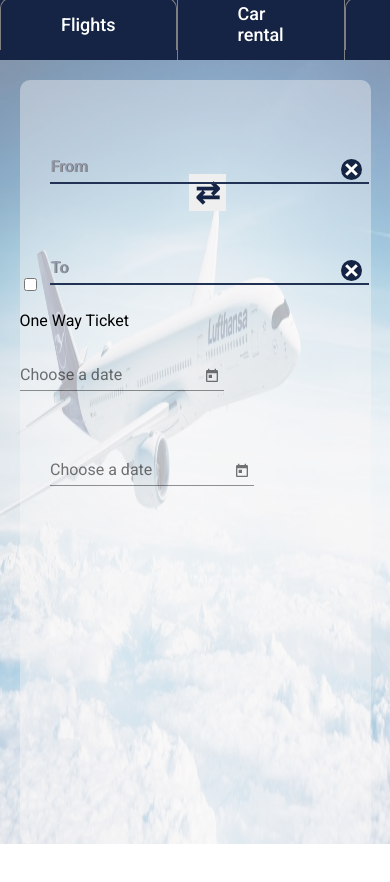
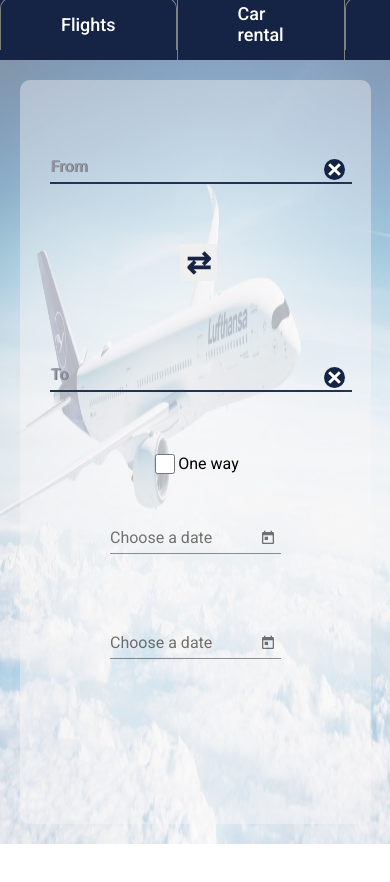
Before and after one commit to ankaziele/flight-search-engine, an Angular app in the folder flight-search-engine/: page / in a window 390 px wide. Shown: the top 882 px of the page. Before the commit the page ends 844 px from the top, so only its background shows below. Built offline with nearby package versions, Linux system fonts and the light colour scheme.

Commit message:
date validation + css optimization

```diff
--- a/flight-search-engine/src/app/airport/airport.component.html
+++ b/flight-search-engine/src/app/airport/airport.component.html
@@ -1,29 +1,24 @@
 <div class="inputWrapper">
-
   <label>
     <input
       type="text"
       [(ngModel)]="value"
-            placeholder="{{placeholder}}"
+      placeholder="{{ placeholder }}"
       class="input"
       isOpened="isOpened"
       (keydown)="onKeyDown()"
       (keyup.arrowup)="previousAirport()"
       (keyup.arrowdown)="nextAirport()"
       (keydown.enter)="addToInput()"
-        >
-        <span class="label">{{label}}</span>
+    />
+    <span class="label">{{ label }}</span>
     <span class="close" (click)="clearInput()"></span>
     <span class="border"></span>
   </label>
   <ul *ngIf="value.length > 2 && isOpened" class="listWrapper">
+    <div *ngFor="let airport of airportsList" class="itemWrapper">
       <div
-            *ngFor="let airport of airportsList"
-            class="itemWrapper"
-
-
-        >
-            <div *ngIf="airport.airport"
+        *ngIf="airport.airport"
         (mouseenter)="onMouseOver(airport)"
         (mouseleave)="onMouseLeave(airport)"
       >
@@ -33,31 +28,34 @@
           (click)="addToInput()"
         >
           <span>
-                        {{airport.airport}}
+            {{ airport.airport }}
           </span>
           <span>
-                        {{airport.code | uppercase}}
+            {{ airport.code | uppercase }}
           </span>
           <span>
-                        {{airport.country}}
+            {{ airport.country }}
           </span>
         </li>
       </div>
-            <div *ngIf="airport.area" class="areasList"
-            >
+      <div *ngIf="airport.area" class="areasList">
         <div class="areaName">
-                    {{airport.area}}
+          {{ airport.area }}
         </div>
-                <li *ngFor="let item of airport.items" class="listItem sublist" [class.selected]="item.selected"
+        <li
+          *ngFor="let item of airport.items"
+          class="listItem sublist"
+          [class.selected]="item.selected"
           (click)="addToInput()"
           (mouseenter)="onMouseOver(item)"
-                (mouseleave)="onMouseLeave(item)">
-                    <span>{{item.airport}}</span>
+          (mouseleave)="onMouseLeave(item)"
+        >
+          <span>{{ item.airport }}</span>
           <span>
-                        {{item.code | uppercase}}
+            {{ item.code | uppercase }}
           </span>
           <span>
-                        {{item.country}}
+            {{ item.country }}
           </span>
         </li>
       </div>
--- a/flight-search-engine/src/app/airport/airport.component.scss
+++ b/flight-search-engine/src/app/airport/airport.component.scss
@@ -1,6 +1,7 @@
 .inputWrapper {
   width: 100%;
   max-width: 380px;
+  position: relative;
 }
 label {
   position: relative;
@@ -8,13 +9,12 @@ label {
 
 .listWrapper {
   width: 100%;
-    max-width: 400px;
+  max-width: 380px;
   box-shadow: 5px 5px 7px lightgray;
   padding: 0;
   position: absolute;
-    top: 85px;
+  top: 65px;
   z-index: 2;
-
 }
 
 .listItem {
@@ -25,8 +25,8 @@ label {
   color: grey;
   padding: 10px;
   margin: 0;
+  font-family: Roboto, "Helvetica Neue", sans-serif;
 }
-
 
 .listItem span {
   padding: 5px;
@@ -54,13 +54,13 @@ label {
   padding: 5px;
 }
 
-
 .input {
   position: relative;
   margin: auto;
   width: 100%;
   max-width: 400px;
   top: 40px;
+  font-family: Roboto, "Helvetica Neue", sans-serif;
 }
 
 .label {
@@ -68,10 +68,10 @@ label {
   top: 40px;
   left: 1px;
   font-size: 16px;
-    color: #9098A9;
+  color: #9098a9;
   font-weight: 500;
   transform-origin: 0 0;
-    transition: all .2s ease;
+  transition: all 0.2s ease;
 }
 
 .border {
@@ -82,10 +82,10 @@ label {
   width: 100%;
   transform: scaleX(0);
   transform-origin: 0 0;
-    transition: all .15s ease;
+  transition: all 0.15s ease;
 }
 
-input{
+input {
   -webkit-appearance: none;
   width: 100%;
   border: 0;
@@ -98,29 +98,24 @@ input{
   background: none;
   border-radius: 0;
   color: #223254;
-    transition: all .15s ease;
+  transition: all 0.15s ease;
 
-
-  &:not(:placeholder-shown){
-
+  &:not(:placeholder-shown) {
     + span {
       color: #223254;
-          transform: translateY(-26px) scale(.75);
+      transform: translateY(-26px) scale(0.75);
     }
   }
   &:focus {
-
     background: none;
     outline: none;
-      box-shadow:  5px 2px 7px #6f7b92, -5px 2px 7px #6f7b92;
+    box-shadow: 5px 2px 7px #6f7b92, -5px 2px 7px #6f7b92;
     + span {
-          transform: translateY(-26px) scale(.75);
+      transform: translateY(-26px) scale(0.75);
     }
     + .border {
-
-                  transform: scaleX(1) color #0077FF;
+      transform: scaleX(1) color #0077ff;
     }
-
   }
 }
 
@@ -142,10 +137,11 @@ input{
   background: grey;
 }
 
-.close:before, .close:after {
+.close:before,
+.close:after {
   position: absolute;
   left: 9px;
-    content: ' ';
+  content: " ";
   height: 15px;
   width: 3px;
   background-color: white;
--- a/flight-search-engine/src/app/app.component.html
+++ b/flight-search-engine/src/app/app.component.html
@@ -27,13 +27,6 @@
         {{ destination }}</app-airport
       >
     </div>
-    <app-one-way-toggler [selected]="checkBox" (oncheckBoxSelect)="isCheckBoxSelected($event)"></app-one-way-toggler>
-    <div class="calendarWrapper">
-
-      <app-calendar></app-calendar>
-      <div class="calendar" *ngIf="!checkBox">
-        <app-calendar></app-calendar>
-      </div>
-    </div>
+    <app-calendar></app-calendar>
   </div>
 </div>
--- a/flight-search-engine/src/app/app.component.scss
+++ b/flight-search-engine/src/app/app.component.scss
@@ -1,7 +1,7 @@
 @import "~@angular/material/prebuilt-themes/indigo-pink.css";
 
 .bg {
-  width: 100%x;
+  width: 100%;
   height: 100%;
   display: flex;
   flex-direction: column;
@@ -25,11 +25,11 @@
 .flightSearchEngine {
   display: block;
   width: 90%;
-  height: 100%;
+  height: 90%;
   background-color: rgba(248, 244, 244, 0.411);
   align-self: center;
   justify-content: space-between;
-  margin-top: 20px;
+  margin: 20px;
   border-radius: 10px;
 }
 
@@ -54,14 +54,12 @@
   max-width: 380px;
 }
 
-
-@media (max-width:801px) {
+@media (max-width: 801px) {
   .appWrapper {
-    display: flex;
-    flex-direction: column;
-    align-items: center;
-    width: 90%;
-    margin: 30px;
-    justify-content: space-evenly;
+    display: grid;
+    grid-template-columns: 100%;
+    grid-template-rows: 35% 35% 30%;
+    width: 85%;
+    height: 40%;
   }
 }
--- a/flight-search-engine/src/app/calendar/calendar.component.html
+++ b/flight-search-engine/src/app/calendar/calendar.component.html
@@ -1,6 +1,36 @@
-<mat-form-field class="example-full-width" color="accent">
-    <input matInput [min]="minDate" [matDatepicker]="picker" placeholder="Choose a date">
-    <mat-datepicker-toggle matSuffix [for]="picker">
-    </mat-datepicker-toggle>
-    <mat-datepicker #picker color="primary"></mat-datepicker>
-  </mat-form-field>
+<div class="calendarComponentWrapper">
+  <div class="checkboxWrapper">
+    <input
+      type="checkbox"
+      [(ngModel)]="selected"
+      (click)="onCheckboxSelected()"
+    />
+    <p>One way</p>
+  </div>
+  <div class="calendarWrapper">
+    <mat-form-field class="example-full-width" color="accent">
+      <input
+        [(ngModel)]="departureDate"
+        matInput
+        [min]="minDate"
+        [max]="returnDate"
+        [matDatepicker]="picker"
+        placeholder="Choose a date"
+      />
+      <mat-datepicker-toggle matSuffix [for]="picker"> </mat-datepicker-toggle>
+      <mat-datepicker #picker color="primary"></mat-datepicker>
+    </mat-form-field>
+
+    <mat-form-field *ngIf="!selected" class="example-full-width" color="accent">
+      <input
+        [(ngModel)]="returnDate"
+        matInput="matInput"
+        [min]="departureDate || minDate"
+        [matDatepicker]="picker"
+        placeholder="Choose a date"
+      />
+      <mat-datepicker-toggle matSuffix [for]="picker"> </mat-datepicker-toggle>
+      <mat-datepicker #picker color="primary"></mat-datepicker>
+    </mat-form-field>
+  </div>
+</div>
--- a/flight-search-engine/src/app/calendar/calendar.component.scss
+++ b/flight-search-engine/src/app/calendar/calendar.component.scss
@@ -0,0 +1,48 @@
+.calendarComponentWrapper {
+  height: 100%;
+  width: 100%;
+  display: flex;
+  flex-direction: column;
+  align-items: flex-start;
+  justify-content: flex-start;
+}
+.calendarWrapper {
+  width: 60%;
+  display: flex;
+  justify-content: flex-start;
+}
+
+.example-full-width {
+  padding: 20px;
+}
+
+.checkboxWrapper {
+  display: flex;
+  margin-left: 20px;
+}
+
+.checkboxWrapper p {
+  align-self: center;
+}
+
+.checkboxWrapper input {
+  margin-bottom: 4px;
+  height: 40px;
+  width: 40px;
+}
+
+@media (max-width: 801px) {
+  .calendarWrapper {
+    flex-direction: column;
+    align-self: center;
+  }
+  .checkboxWrapper {
+    align-self: center;
+    margin-left: 0;
+  }
+  .checkboxWrapper input {
+    margin-top: 16px;
+    height: 20px;
+    width: 20px;
+  }
+}
--- a/flight-search-engine/src/app/calendar/calendar.component.ts
+++ b/flight-search-engine/src/app/calendar/calendar.component.ts
@@ -6,9 +6,17 @@ import { Component, OnInit } from "@angular/core";
   styleUrls: ["./calendar.component.scss"]
 })
 export class CalendarComponent implements OnInit {
+  departureDate: Date;
+  returnDate: Date;
+  selected: boolean = false;
+  checkBoxInnerHtml: string = "One way";
+  minDate: Date = new Date();
 
-  minDate = new Date();
   constructor() {}
 
   ngOnInit() {}
+
+  onCheckboxSelected() {
+    this.selected = !this.selected;
+  }
 }
```
Lines whose indentation alone changed are shown as unchanged.
